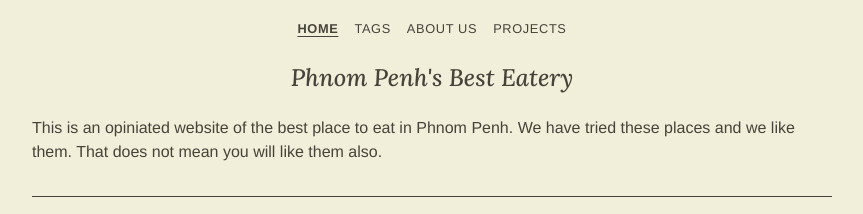
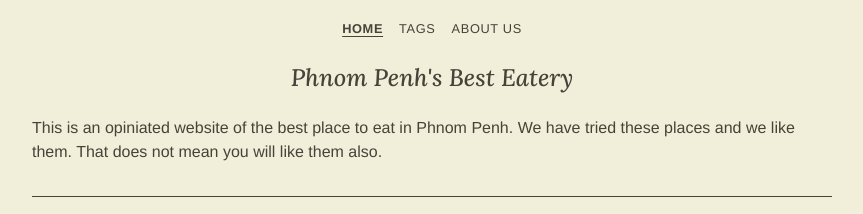
Before and after one commit to yong-lim/eateries, a Jekyll site: the page built from index.html, in a window 1280 px wide. Shown: the top 214 px of the page, without its empty margins (208-1071 px from the left). Built offline with Jekyll 4.4.1, drawn with Linux system fonts in a browser that asks for light colours; some web fonts are replaced.

Commit message:
Remove the projects from menu

```diff
--- a/_data/menu.yml
+++ b/_data/menu.yml
@@ -4,5 +4,3 @@
   name: Tags
 - url: /about
   name: About Us
-- url: /projects
-  name: Projects
```
